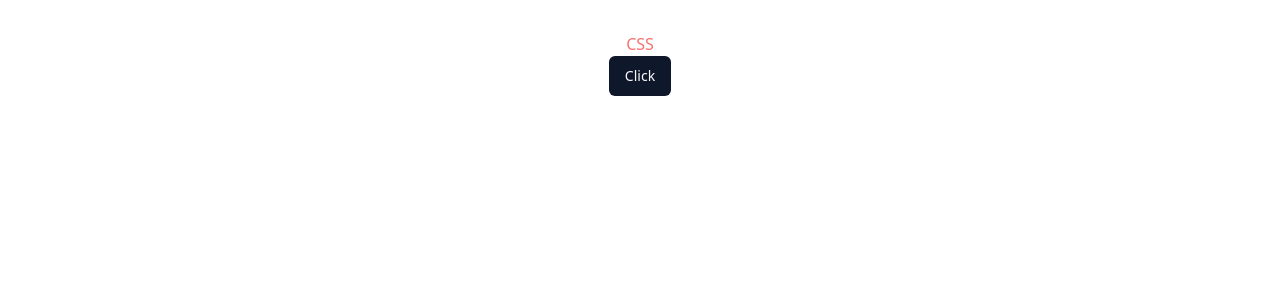
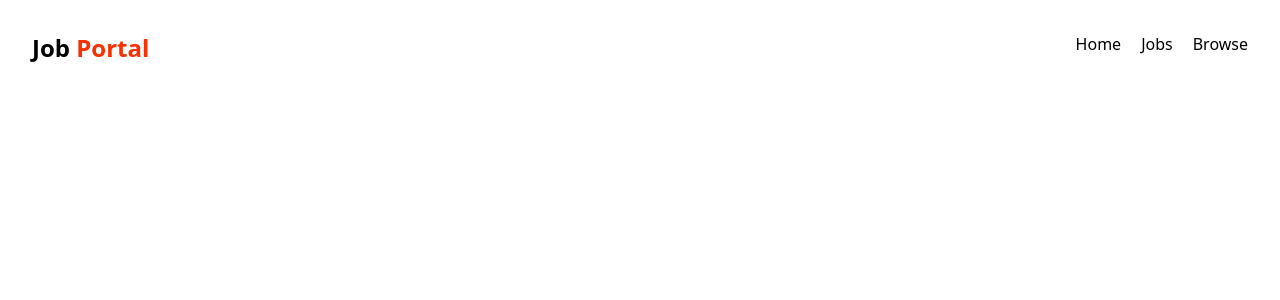
Before and after one commit to MgMorshed123/ClientCarrer, a React (Vite) app: page / in a window 1280 px wide. Shown: the top 300 px of the page. Built offline with nearby package versions, Linux system fonts and the light colour scheme.

Commit message:
navba basic doner

```diff
--- a/package.json
+++ b/package.json
@@ -11,11 +11,15 @@
   },
   "dependencies": {
     "@radix-ui/react-slot": "^1.1.0",
+    "@reduxjs/toolkit": "^2.2.7",
+    "axios": "^1.7.2",
     "class-variance-authority": "^0.7.0",
     "clsx": "^2.1.1",
     "lucide-react": "^0.417.0",
     "react": "^18.3.1",
     "react-dom": "^18.3.1",
+    "react-redux": "^9.1.2",
+    "react-router-dom": "^6.25.1",
     "tailwind-merge": "^2.4.0",
     "tailwindcss-animate": "^1.0.7"
   },
--- a/src/App.jsx
+++ b/src/App.jsx
@@ -3,14 +3,13 @@ import reactLogo from './assets/react.svg'
 import viteLogo from '/vite.svg'
 import './App.css'
 import { Button } from './components/ui/button'
+import Navbar from './components/shared/Navbar'
 
 function App() {
-  const [count, setCount] = useState(0)
 
   return (
    <>
-   <h1 className='text-red-400'>CSS</h1>
-   <Button>Click</Button>
+          <Navbar></Navbar>
    </>
   )
 }
--- /dev/null
+++ b/src/components/shared/Navbar.jsx
@@ -0,0 +1,25 @@
+import React from "react";
+
+const Navbar = () => {
+  return (
+    <div className="bg-white ">
+      <div className="flex align-item-centre justify-between max-w-7xl">
+        <div>
+          <h1 className="text-2xl font-bold">
+            Job <span className="text-[#f83002]">Portal</span>
+          </h1>
+        </div>
+
+        <div>
+          <ul className="flex font-medium items-center gap-5 ">
+            <li>Home</li>
+            <li>Jobs</li>
+            <li>Browse</li>
+          </ul>
+        </div>
+      </div>
+    </div>
+  );
+};
+
+export default Navbar;
```
Also changed, not shown: 1 other file (tests, documents, lock files or other folders).
